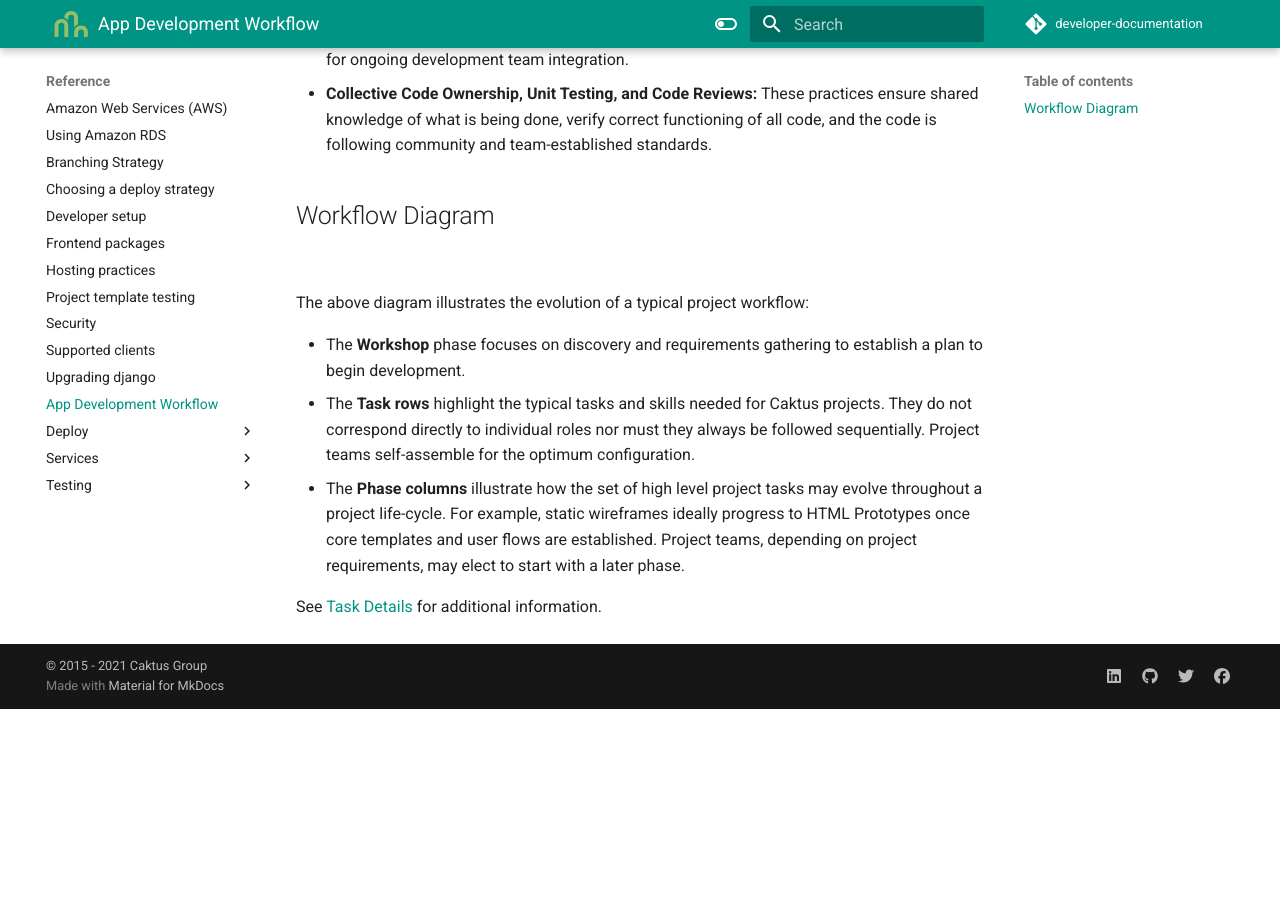
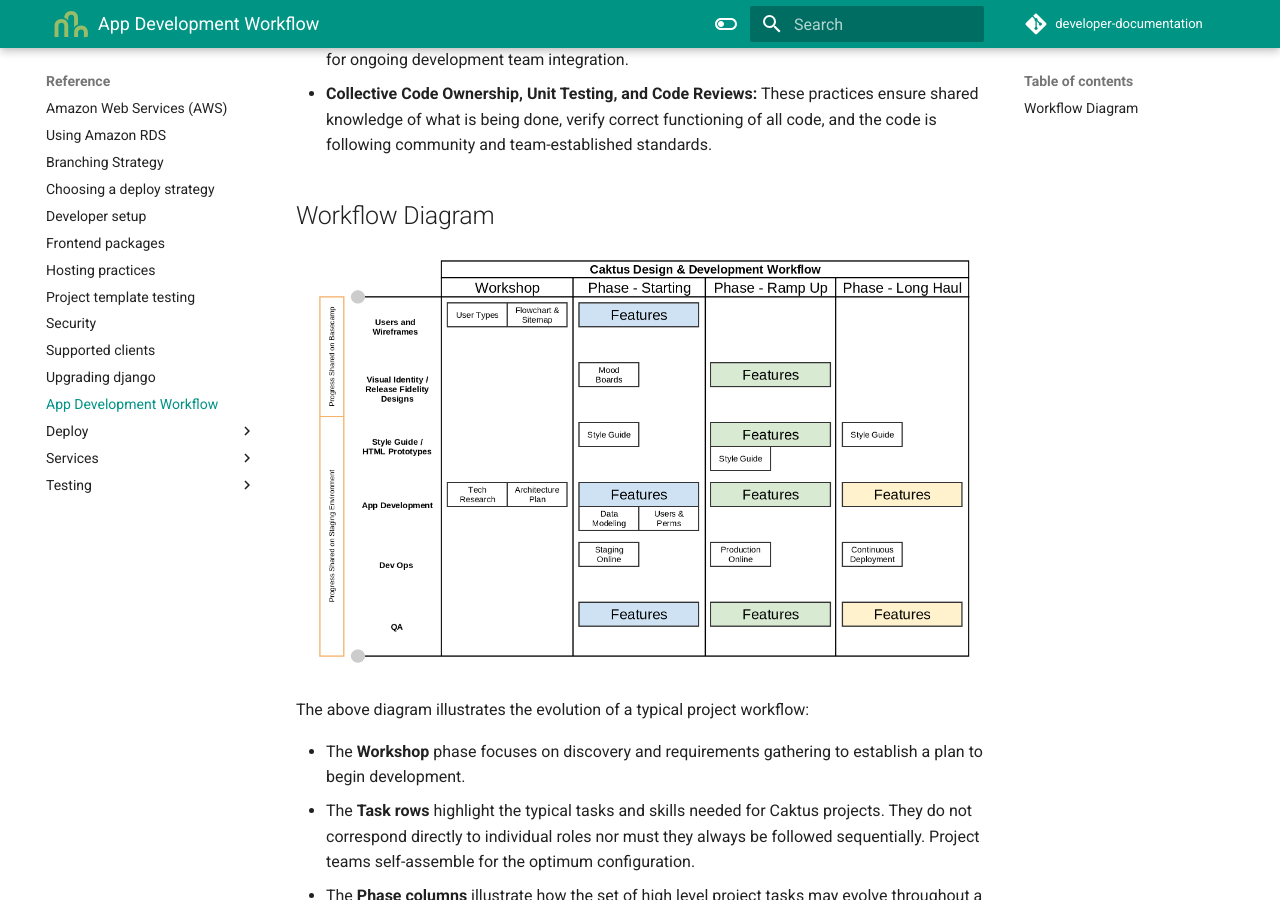
Before and after one commit to caktus/guidebook, an MkDocs documentation site: the page built from docs/reference/workflow.md, in a window 1280 px wide and 900 px high, scrolled down 417 px. Built offline with MkDocs 1.6.1 and Material for MkDocs 9.7.7, drawn with Linux system fonts in a browser that asks for light colours; comment, search, counter and statistics services are not loaded; before the commit the page ends 1126 px from its top, so only the background shows below that.

Commit message:
try to fix workflow image path

```diff
--- a/docs/reference/workflow.md
+++ b/docs/reference/workflow.md
@@ -22,7 +22,7 @@ At a high level, we focus on:
 Workflow Diagram
 ----------------
 
-![](assets/caktus_design_dev_workflow.png)
+![](/assets/images/caktus_design_dev_workflow.png)
 
 The above diagram illustrates the evolution of a typical project
 workflow:
```
Also changed, not shown: docs/assets/images/caktus_design_dev_workflow.png (renamed from docs/assets/caktus_design_dev_workflow.png).
